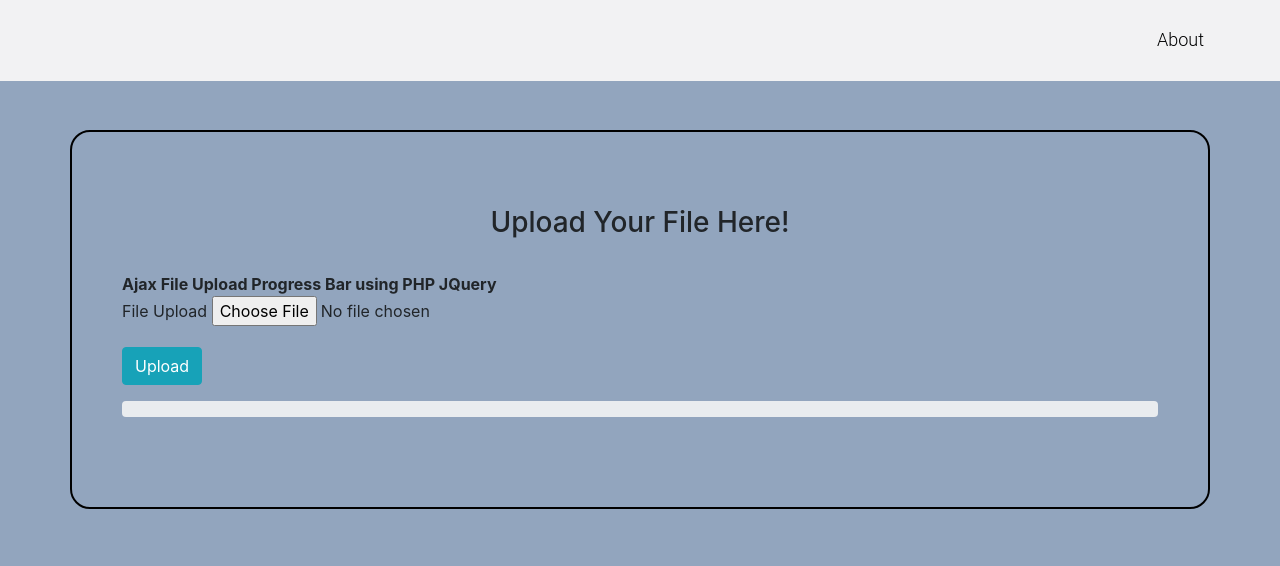
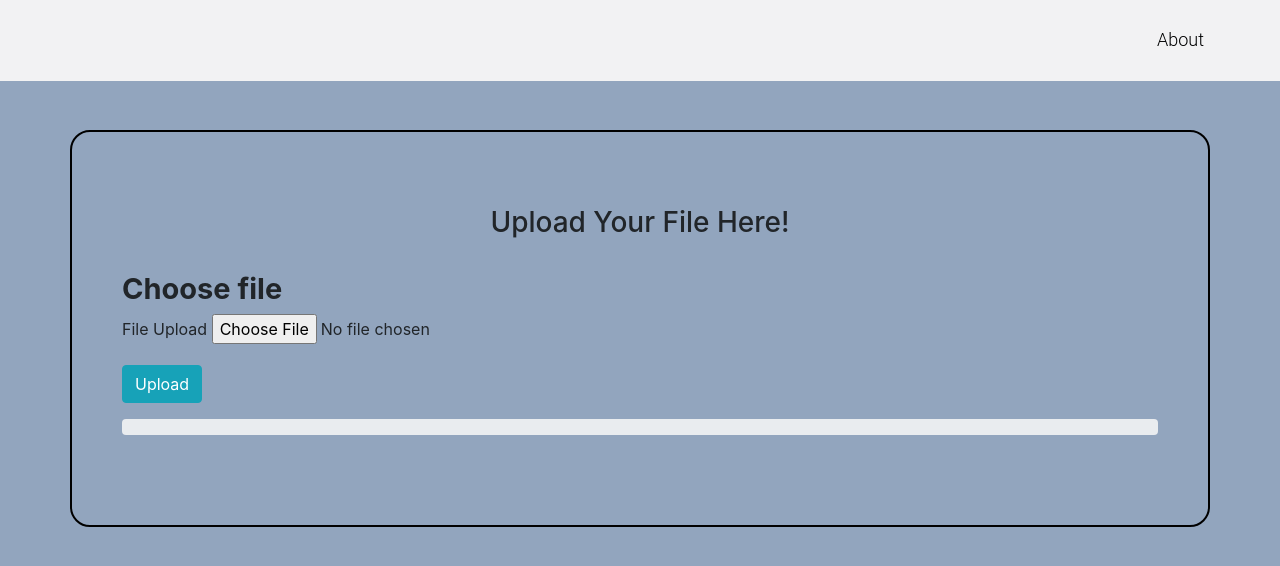
Before and after one commit to kuzafri/pdf-uploader, a plain HTML site: page index.html in a window 1280 px wide. Drawn offline with nearby package versions, Linux system fonts and the light colour scheme; some packages are replaced by stand-ins of ours; a script that the page names is missing.

Commit message:
index and style

```diff
--- a/index.html
+++ b/index.html
@@ -27,7 +27,7 @@
         <h3 align="center">Upload Your File Here!</h3>
         <br />
         <div class="panel panel-default">
-         <div class="panel-heading"><b>Ajax File Upload Progress Bar using PHP JQuery</b></div>
+         <div class="panel-heading"><h1><b>Choose file</b></h1></div>
          <div class="panel-body">
           <form id="uploadImage" action="upload.php" method="post">
            <div class="form-group">
--- a/style.css
+++ b/style.css
@@ -432,3 +432,7 @@ h2 {
   padding-bottom: 90px;
   border-radius: 20px;
 }
+
+h1 {
+  font-size: 29px;
+}
```
